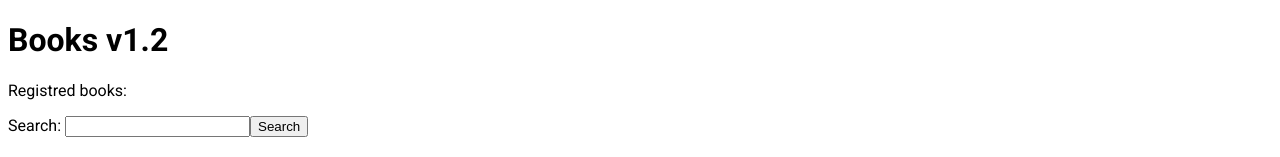
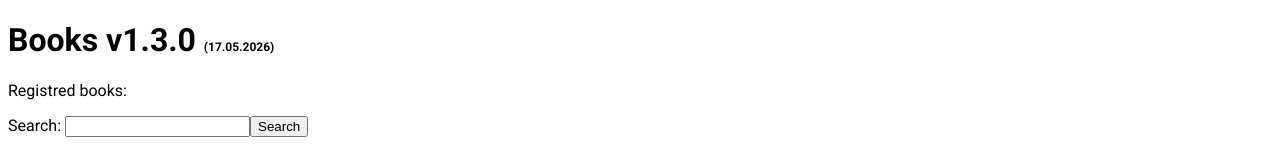
Before and after one commit to nikeedev/books, a website with bundled scripts: page client/index.html in a window 1280 px wide. Shown: the top 157 px of the page. Built offline with nearby package versions, Linux system fonts and the light colour scheme; files whose address does not match are found by name.

Commit message:
'update'

```diff
--- a/client/index.html
+++ b/client/index.html
@@ -17,7 +17,7 @@
         </style>
     </head>
     <body>
-        <h1>Books v1.2</h1>
+        <h1>Books v1.3.0 <span style="font-size:12px;">(17.05.2026)</span></h1>
         <p>Registred books: <span id="reg_books"></span></p>
         <p>Search: <input id="search" type="search"><button id="search_button">Search</button></p>
         <span id="search-output"></span>
--- a/package.json
+++ b/package.json
@@ -1,9 +1,9 @@
 {
   "name": "books",
-  "version": "1.0.0",
+  "version": "1.3.0",
   "description": "",
-  "license": "ISC",
-  "author": "",
+  "license": "Apache-2.0",
+  "author": "nikeedev",
   "type": "commonjs",
   "main": "main.js",
   "scripts": {
```
Also changed, not shown: README.md (added), 1 other file.
